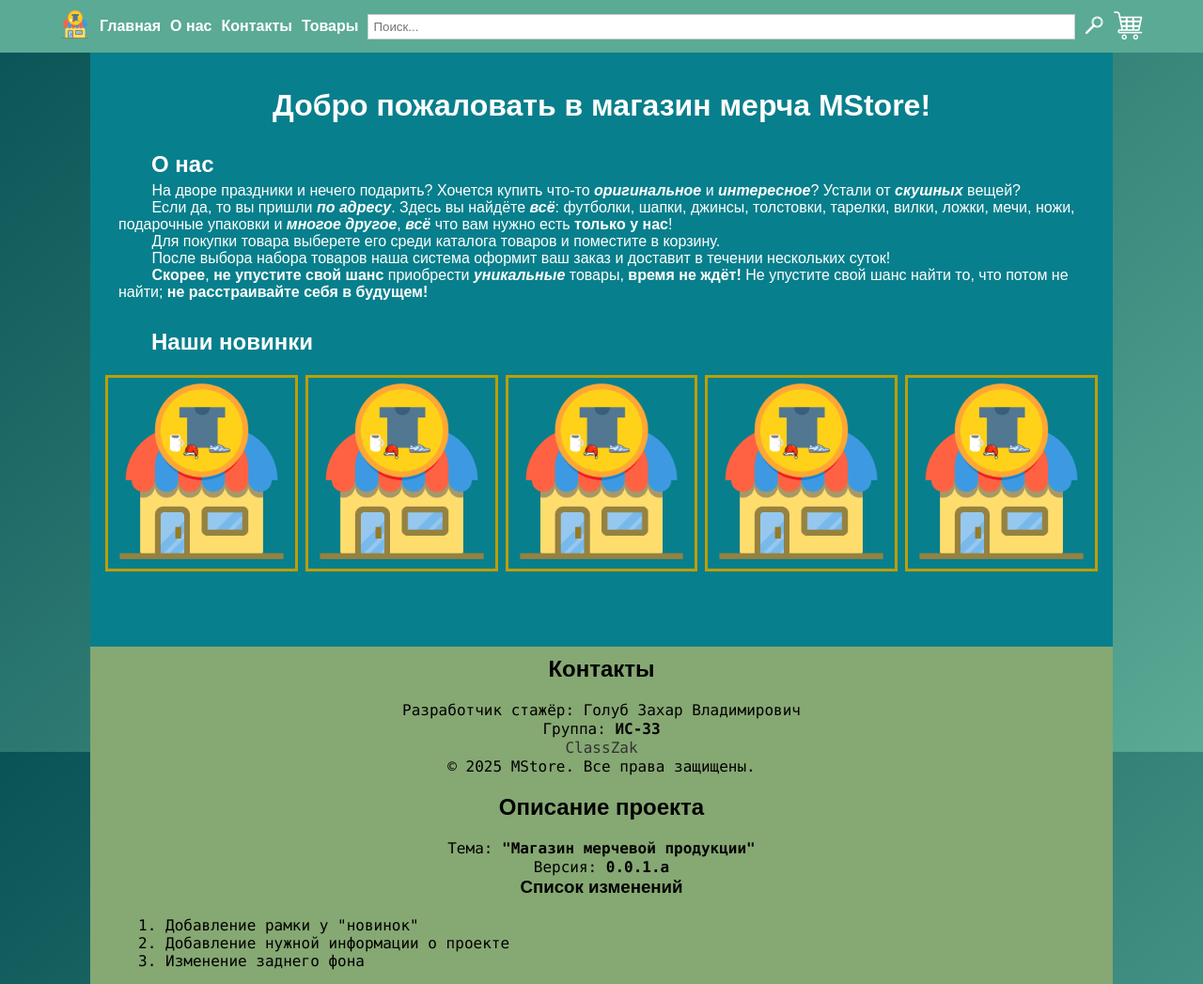
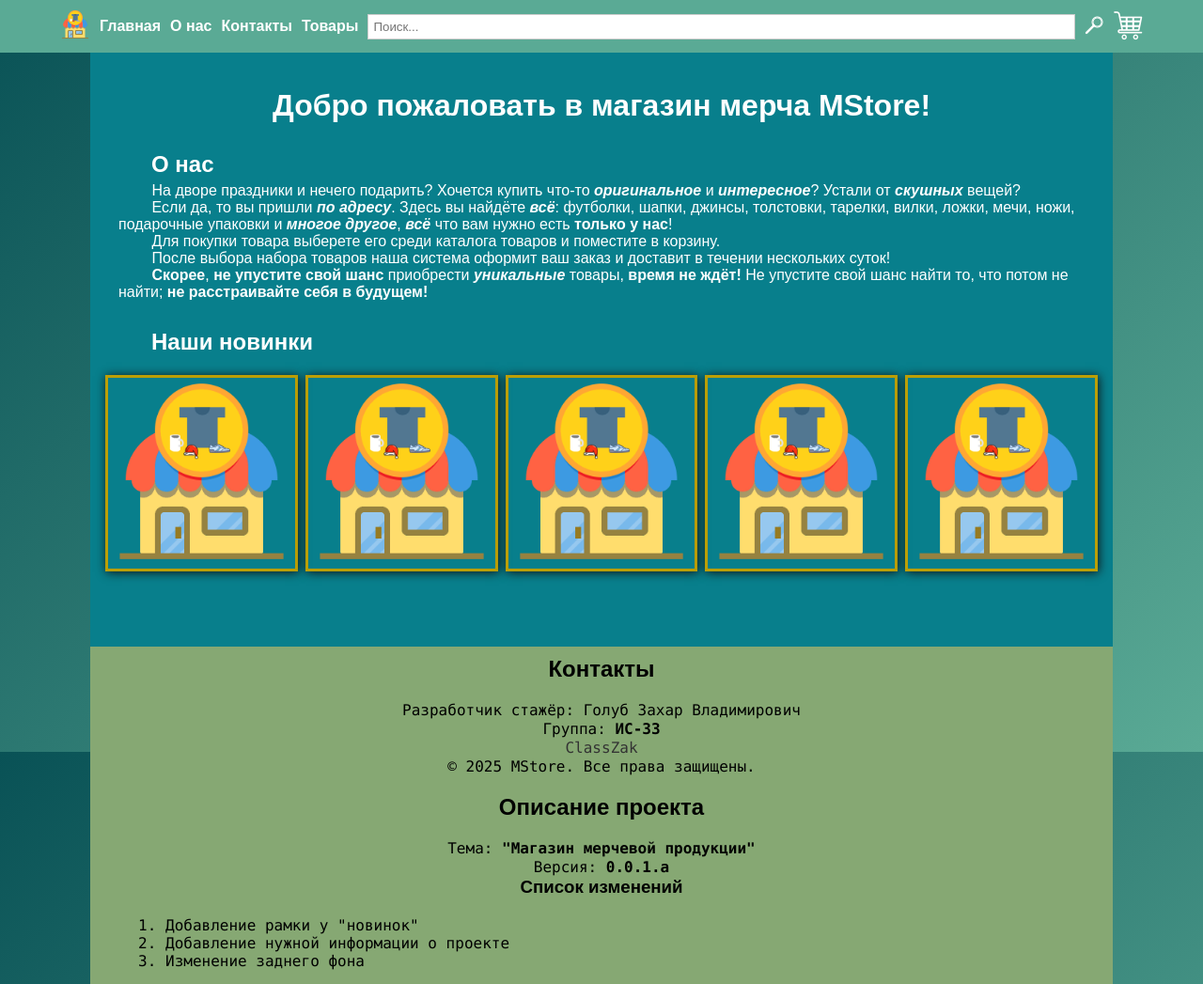
Before and after one commit to ClassZak/WebProjectMerchStore, a Flask app: page / in a window 1280 px wide. Shown: the whole page at 94% size. Run offline with Flask 3, Linux system fonts and the light colour scheme.

Commit message:
тени у товаров на главной странице

```diff
--- a/src/frontend/template/index.html
+++ b/src/frontend/template/index.html
@@ -4,6 +4,7 @@
 		<meta charset="utf-8">
 		<meta name="viewport" content="width=device-width, initial-scale=1.0">
 		<link rel="stylesheet" href="{{url_for('static', filename='styles/style.css')}}">
+		<link rel="stylesheet" href="{{url_for('static', filename='styles/good_frame.css')}}">
 		<link rel="icon" href="{{url_for('static', filename='favicon.ico')}}" type="image/x-icon">
 		<title>MStore</title>
 	</head>
@@ -27,13 +28,13 @@
 			</div>
 		</header>
 
-		<main class="content-wrapper">
+		<main class="content-wrapper admin-data-grid-block">
 			<h1>Добро пожаловать в магазин мерча MStore!</h1>
 			<h2>О нас</h2>
 			<p>	На дворе праздники и нечего подарить? Хочется купить что-то <em><strong>оригинальное</strong></em> и <em><strong>интересное</strong></em>? Устали от <em><strong>скушных</strong></em> вещей? <br>	Если да, то вы пришли <em><strong>по адресу</strong></em>. Здесь вы найдёте <em><strong>всё</strong></em>: футболки, шапки, джинсы, толстовки, тарелки, вилки, ложки, мечи, ножи, подарочные упаковки и <em><strong>многое другое</strong></em>, <em><strong>всё</strong></em> что вам нужно есть <strong>только у нас</strong>!</p>
 			<p>	Для покупки товара выберете его среди каталога товаров и поместите в корзину. <br>	После выбора набора товаров наша система оформит ваш заказ и доставит в течении нескольких суток! <br>	<strong>Скорее</strong>, <strong>не упустите свой шанс</strong> приобрести <em><strong>уникальные</strong></em> товары, <strong>время не ждёт!</strong> Не упустите свой шанс найти то, что потом не найти; <strong>не расстраивайте себя в будущем!</strong></p>
 			<h2>Наши новинки</h2>
-			<div class="image-grid">
+			<div class="image-grid admin-data-grid">
 				<div>
 					<img src="{{url_for('static',filename='Merch Store.png')}}" alt="Описание">
 				</div>
```
Also changed, not shown: TODO.md (+1 -0 lines).
